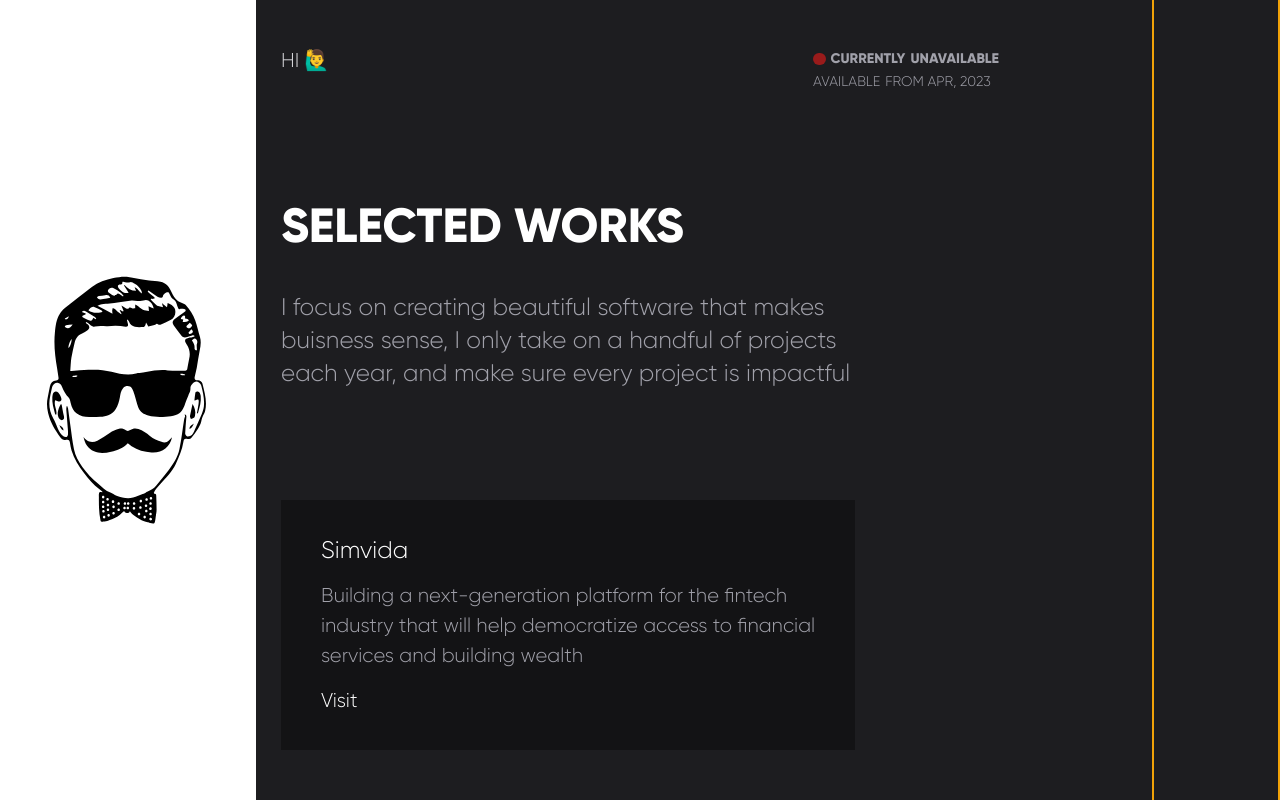
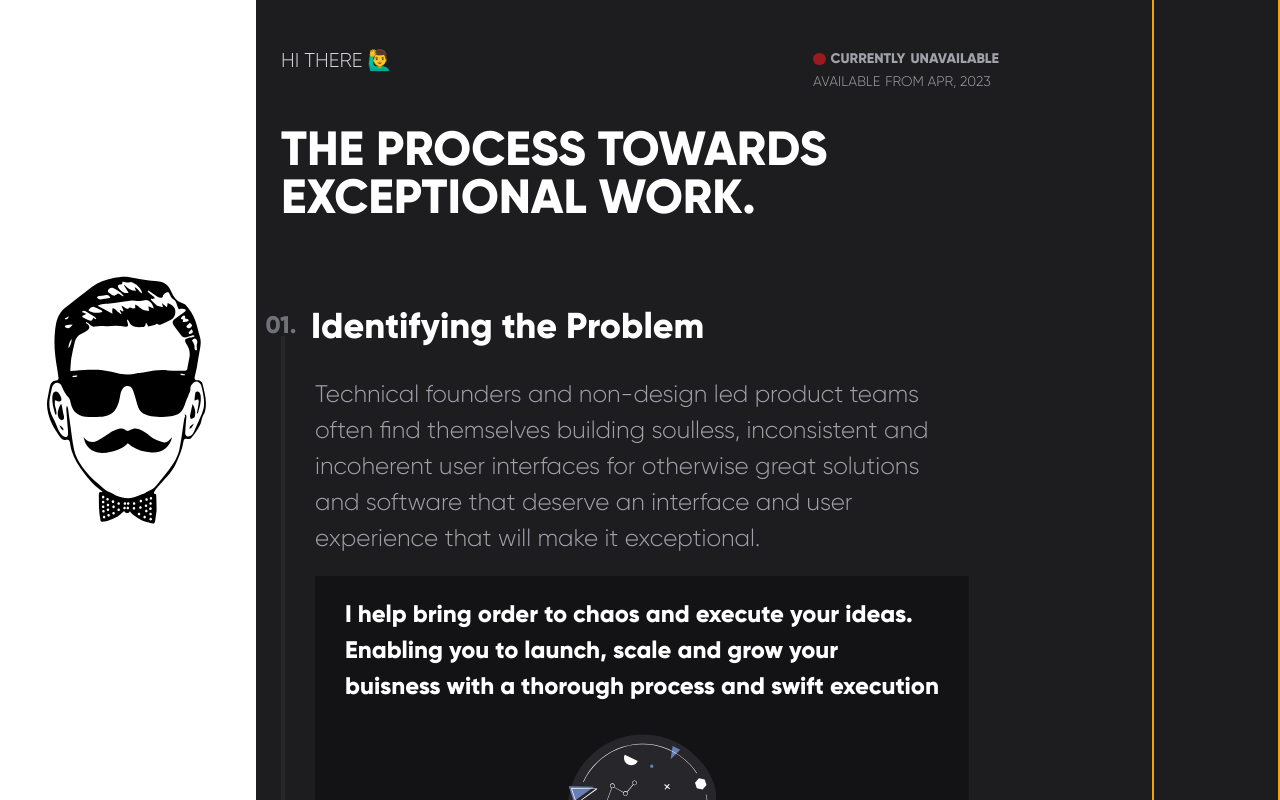
Before and after one commit to kehinde4885/MyPortfolio2, a React (Vite) app in the folder vite-project/: page /tech in a window 1280 px wide. Built offline with nearby package versions, Linux system fonts and the light colour scheme.

Commit message:
Process Page Completed

```diff
--- a/vite-project/src/App.jsx
+++ b/vite-project/src/App.jsx
@@ -2,6 +2,7 @@
 import Home from "./Home"
 import Tech from "./Tech"
 import Portfolio from "./Portfolio"
+import Process from "./Process"
 
 
 function App() {
@@ -9,7 +10,7 @@ function App() {
   return (
     <div className="App bg-black font-pry grid">
 
-      <Portfolio/>
+      <Process/>
 
     </div>
   )
--- a/vite-project/src/Footer.jsx
+++ b/vite-project/src/Footer.jsx
@@ -7,6 +7,4 @@ export default function Footer(){
             <div className='xl:border-x-2 xl:border-y-0 xl:h-full lg:basis-2/4 h-32 border-y-[1px] border-marigold'></div>
         </aside>
     )
-
-
 }
--- a/vite-project/src/Photobox2.jsx
+++ b/vite-project/src/Photobox2.jsx
@@ -11,4 +11,5 @@ export default function Photobox() {
         </div>
     </div>
     )
+
 }
--- /dev/null
+++ b/vite-project/src/Process.jsx
@@ -0,0 +1,120 @@
+
+import Photobox from "./Photobox2"
+import Footer from "./Footer"
+import Availaible from "./availaible"
+import process from "./assets/process.svg"
+
+
+
+function Info(){
+    return (
+
+    <main className='xl:col-span-6 lg:py-20 lg:flex lg:flex-col lg:justify-between lg:col-span-6 space-y-14 px-10 overflow-y-scroll scrollbar scrollbar-track-transparent scrollbar-thumb-black2'>
+        <Availaible/>
+
+        <div className='space-y-16'>
+            <h1 className="2xl:text-6xl lg:text-[4.8rem] md:text-6xl md:w-4/5  sm:text-[4.8rem] sm:leading-none uppercase text-3xl leading-snug font-sec text-white">The process towards exceptional work.</h1>
+        </div>
+
+        <ul className="pt-24">
+            <li className="text-white">
+                <h2 className="md:text-[3.6rem] text-2xl font-sec px-12 relative before:content-['01.'] before:text-xl before:md:text-[2.4rem] before:text-grey2 before:font-sec before:absolute before:translate-x-[-50%] before:left-0 ">Identifying the Problem</h2>
+                <div className="border-l-4 border-grey1 px-12 py-16 space-y-8">
+                    <p className="2xl:text-3xl sm:text-[2.4rem] text-white2 text-2xl leading-normal">
+                        Technical founders and non-design
+                        led product teams often find themselves
+                        building soulless, inconsistent and incoherent
+                        user interfaces for otherwise great solutions
+                        and software that deserve an interface and user
+                        experience that will make it exceptional.
+                    </p>
+                    <div className="lg:flex-col sm:flex sm:flex-row sm:items-center flex flex-col bg-black2 box-content px-12 py-8 space-y-12">
+                        <p className="sm:text-[2.4rem] text-2xl font-sec leading-normal">I help bring order to chaos and execute
+                            your ideas. Enabling you to launch, scale and grow
+                            your buisness with a thorough process and swift execution
+                        </p>
+                        <img className="sm:w-1/4 w-4/5" src={process} alt="" />
+                    </div>
+                    <p className="2xl:text-3xl sm:text-[2.4rem] text-white2 text-2xl leading-normal">There comes a point in the lifecycle of a project where the
+                        team realise the design and user experience isnt up to scratch and they
+                        need to find and hire either an agency or go through the
+                        process of building their own design and front-end development team,
+                        both of which can quickly become unnnecessarily expensive
+                        for small to medium companies.
+                    </p>
+                </div>
+            </li>
+            <li className="text-white">
+                <h2 className="md:text-[3.6rem] text-2xl font-sec px-12 relative before:content-['02.'] before:text-xl before:md:text-[2.4rem] before:text-grey2 before:font-sec before:absolute before:left-0 before:translate-x-[-50%]">Introduction</h2>
+                <div className="border-l-4 border-grey1 px-12 py-16 space-y-8">
+                    <p className="2xl:text-3xl sm:text-[2.4rem] text-white2 text-2xl leading-normal">
+                    In order to execute the perfect plan I need to understand the ins and outs of the business,
+                    the problems it's helping fix and the solution to those problems.
+                    This is why I have an emphasis on partnering with clients,
+                    I apply myself completely to the project and focus on a single project for the total duration of the sprints.
+                    You can think of me as your user interface design & development co-founder.
+                    </p>
+                </div>
+            </li>
+            <li className="text-white">
+                <h2 className="md:text-[3.6rem] text-2xl font-sec px-12 relative before:content-['03.'] before:text-xl before:md:text-[2.4rem] before:text-grey2 before:font-sec before:absolute before:left-0 before:translate-x-[-50%]">Planning & Roadmap</h2>
+                <div className="border-l-4 border-grey1 px-12 py-16 space-y-8">
+                    <p className="2xl:text-3xl sm:text-[2.4rem] text-white2 text-2xl leading-normal">
+                        This basically means getting all the ideas out in the open and getting it
+                        all on paper, so to say. Creating a high -level roadmap, userflows and low-fidelity
+                        wireframes help dive deep into the problems, solutions and obstacles.
+                    </p>
+                </div>
+            </li>
+            <li className="text-white">
+                <h2 className="md:text-[3.6rem] text-2xl font-sec px-12 relative before:content-['04.'] before:text-xl before:md:text-[2.4rem] before:text-grey2 before:font-sec before:absolute before:left-0 before:translate-x-[-50%]">Design, Prototype & Build</h2>
+                <div className="border-l-4 border-grey1 px-12 py-16 space-y-8">
+                    <p className="2xl:text-3xl sm:text-[2.4rem] text-white2 text-2xl leading-normal">
+                    The best solutions come from iteration.
+                    To achieve this, ideas need to be implemented and tested swiftly.
+                    This is why prototyping is really important.
+                    I design and prototype using production-ready code as early in the development process as possible with a tight feedback loop,
+                    this avoids duplicate work from the traditional process of creating static designs and then recreating them in code afterwards.
+                    There's an infamous saying of move fast and break stuff, I prefer move fast and ship quickly.
+                    </p>
+                </div>
+            </li>
+            <li className="text-white">
+                <h2 className="md:text-[3.6rem] text-2xl font-sec px-12 relative before:content-['05.'] before:text-xl before:md:text-[2.4rem] before:text-grey2 before:font-sec before:absolute before:left-0 before:translate-x-[-50%]">Handover, Deploy & Launch</h2>
+                <div className="border-l-4 border-grey1 px-12 py-16 space-y-8">
+                    <p className="2xl:text-3xl sm:text-[2.4rem] text-white2 text-2xl leading-normal">
+                    You own all your code, once the project is ready to launch
+                    I'll handover the code and any other assets and
+                    help you with the deployment process and write any documentation required.
+                    </p>
+                </div>
+            </li>
+            <li className="text-white">
+                <h2 className="md:text-[3.6rem] text-2xl font-sec px-12 relative before:content-['06.'] before:text-xl before:md:text-[2.4rem] before:text-grey2 before:font-sec before:absolute before:left-0 before:translate-x-[-50%]">Improve & Ongoing Support</h2>
+                <div className="border-l-4 border-grey1 px-12 py-16 space-y-8">
+                    <p className="2xl:text-3xl sm:text-[2.4rem] text-white2 text-2xl leading-normal">
+                    Let's face it, software needs to constantly be improved and evolve with the times,
+                    after project handover I work with you and your team to build on the existing work to add any new features and changes.
+                    Since everything is built to scale from the ground-up, these costs are drastically lower and are faster to implement and ship.
+                    </p>
+                </div>
+            </li>
+        </ul>
+
+    </main>
+
+    )
+}
+
+
+export default function Process(){
+    return (
+
+        <div className="lg:space-y-0 lg:h-screen lg:grid lg:grid-cols-10 Home space-y-16">
+            <Photobox />
+            <Info/>
+            <Footer/>
+        </div>
+
+    )
+}
--- a/vite-project/src/availaible.jsx
+++ b/vite-project/src/availaible.jsx
@@ -5,7 +5,7 @@ export default function Availaible(){
         <div className='flex justify-between'>
             <p className='flex text-white1 uppercase text-2xl space-x-2'>
                 <span>Hi</span>
-                <span className="sm:hidden">There</span>
+                <span className="sm:flex hidden">There</span>
                 <span>🙋‍♂️</span>
             </p>
             <div className='md:text-xl flex flex-col text-white2 text-xlg uppercase space-y-2'>
@@ -20,5 +20,6 @@ export default function Availaible(){
                 </p>
             </div>
         </div>
+
     )
 }
--- a/vite-project/src/styles.css
+++ b/vite-project/src/styles.css
@@ -544,18 +544,20 @@ html{
   --tw-backdrop-sepia:  ;
 }
 
-@media (min-width:768px) {
-  .projects li:nth-child(2n+2){
-    transform: translateY(10%);
-  }
-}
-
 .visible {
   visibility: visible;
 }
 
 .collapse {
   visibility: collapse;
+}
+
+.static {
+  position: static;
+}
+
+.absolute {
+  position: absolute;
 }
 
 .relative {
@@ -570,19 +572,8 @@ html{
   grid-column: span 2 / span 2;
 }
 
-.mx-10 {
-  margin-left: 2.5rem;
-  margin-right: 2.5rem;
-}
-
-.my-10 {
-  margin-top: 2.5rem;
-  margin-bottom: 2.5rem;
-}
-
-.my-20 {
-  margin-top: 5rem;
-  margin-bottom: 5rem;
+.box-content {
+  box-sizing: content-box;
 }
 
 .block {
@@ -609,10 +600,6 @@ html{
   display: none;
 }
 
-.aspect-square {
-  aspect-ratio: 1 / 1;
-}
-
 .h-screen {
   height: 100vh;
 }
@@ -629,21 +616,28 @@ html{
   height: 100%;
 }
 
+.w-4\/5 {
+  width: 80%;
+}
+
 .w-4 {
   width: 1rem;
+}
+
+.w-1 {
+  width: 0.25rem;
 }
 
 .w-5 {
   width: 1.25rem;
 }
 
-.w-20 {
-  width: 5rem;
+.flex-grow {
+  flex-grow: 1;
 }
 
-.min-w-fit {
-  min-width: -moz-fit-content;
-  min-width: fit-content;
+.grow {
+  flex-grow: 1;
 }
 
 .basis-1\/4 {
@@ -656,14 +650,6 @@ html{
 
 .basis-full {
   flex-basis: 100%;
-}
-
-.basis-1\/3 {
-  flex-basis: 33.333333%;
-}
-
-.basis-auto {
-  flex-basis: auto;
 }
 
 .basis-2 {
@@ -682,20 +668,8 @@ html{
   resize: both;
 }
 
-.grid-cols-2 {
-  grid-template-columns: repeat(2, minmax(0, 1fr));
-}
-
 .grid-cols-10 {
   grid-template-columns: repeat(10, minmax(0, 1fr));
-}
-
-.grid-cols-3 {
-  grid-template-columns: repeat(3, minmax(0, 1fr));
-}
-
-.grid-cols-1 {
-  grid-template-columns: repeat(1, minmax(0, 1fr));
 }
 
 .flex-row {
@@ -704,10 +678,6 @@ html{
 
 .flex-col {
   flex-direction: column;
-}
-
-.flex-wrap {
-  flex-wrap: wrap;
 }
 
 .items-center {
@@ -720,14 +690,6 @@ html{
 
 .justify-between {
   justify-content: space-between;
-}
-
-.gap-8 {
-  gap: 2rem;
-}
-
-.gap-y-6 {
-  row-gap: 1.5rem;
 }
 
 .space-y-14 > :not([hidden]) ~ :not([hidden]) {
@@ -748,6 +710,12 @@ html{
   margin-bottom: calc(2rem * var(--tw-space-y-reverse));
 }
 
+.space-y-12 > :not([hidden]) ~ :not([hidden]) {
+  --tw-space-y-reverse: 0;
+  margin-top: calc(3rem * calc(1 - var(--tw-space-y-reverse)));
+  margin-bottom: calc(3rem * var(--tw-space-y-reverse));
+}
+
 .space-y-0 > :not([hidden]) ~ :not([hidden]) {
   --tw-space-y-reverse: 0;
   margin-top: calc(0px * calc(1 - var(--tw-space-y-reverse)));
@@ -764,24 +732,6 @@ html{
   --tw-space-y-reverse: 0;
   margin-top: calc(0.5rem * calc(1 - var(--tw-space-y-reverse)));
   margin-bottom: calc(0.5rem * var(--tw-space-y-reverse));
-}
-
-.space-y-4 > :not([hidden]) ~ :not([hidden]) {
-  --tw-space-y-reverse: 0;
-  margin-top: calc(1rem * calc(1 - var(--tw-space-y-reverse)));
-  margin-bottom: calc(1rem * var(--tw-space-y-reverse));
-}
-
-.space-y-10 > :not([hidden]) ~ :not([hidden]) {
-  --tw-space-y-reverse: 0;
-  margin-top: calc(2.5rem * calc(1 - var(--tw-space-y-reverse)));
-  margin-bottom: calc(2.5rem * var(--tw-space-y-reverse));
-}
-
-.space-x-8 > :not([hidden]) ~ :not([hidden]) {
-  --tw-space-x-reverse: 0;
-  margin-right: calc(2rem * var(--tw-space-x-reverse));
-  margin-left: calc(2rem * calc(1 - var(--tw-space-x-reverse)));
 }
 
 .overflow-x-hidden {
@@ -819,6 +769,15 @@ html{
   border-bottom-width: 0px;
 }
 
+.border-l-4 {
+  border-left-width: 4px;
+}
+
+.border-grey1 {
+  --tw-border-opacity: 1;
+  border-color: rgb(39 39 42 / var(--tw-border-opacity));
+}
+
 .border-marigold {
   --tw-border-opacity: 1;
   border-color: rgb(241 162 8 / var(--tw-border-opacity));
@@ -844,17 +803,24 @@ html{
   background-color: rgb(153 27 27 / var(--tw-bg-opacity));
 }
 
-.p-8 {
-  padding: 2rem;
-}
-
-.p-16 {
-  padding: 4rem;
-}
-
 .px-10 {
   padding-left: 2.5rem;
   padding-right: 2.5rem;
+}
+
+.px-12 {
+  padding-left: 3rem;
+  padding-right: 3rem;
+}
+
+.py-16 {
+  padding-top: 4rem;
+  padding-bottom: 4rem;
+}
+
+.py-8 {
+  padding-top: 2rem;
+  padding-bottom: 2rem;
 }
 
 .py-20 {
@@ -867,9 +833,8 @@ html{
   padding-bottom: 2.5rem;
 }
 
-.py-16 {
-  padding-top: 4rem;
-  padding-bottom: 4rem;
+.pt-24 {
+  padding-top: 6rem;
 }
 
 .font-pry {
@@ -882,7 +847,7 @@ html{
 
 .text-3xl {
   font-size: 3rem;
-  line-height: 2.25rem;
+  line-height: 1;
 }
 
 .text-2xl {
@@ -903,10 +868,6 @@ html{
 .text-xl {
   font-size: 1.4rem;
   line-height: 1.75rem;
-}
-
-.text-\[16px\] {
-  font-size: 16px;
 }
 
 .uppercase {
@@ -1090,6 +1051,69 @@ html{
   --scrollbar-thumb: #131315 !important;
 }
 
+.before\:absolute::before {
+  content: var(--tw-content);
+  position: absolute;
+}
+
+.before\:left-0::before {
+  content: var(--tw-content);
+  left: 0px;
+}
+
+.before\:translate-x-\[-50\%\]::before {
+  content: var(--tw-content);
+  --tw-translate-x: -50%;
+  transform: translate(var(--tw-translate-x), var(--tw-translate-y)) rotate(var(--tw-rotate)) skewX(var(--tw-skew-x)) skewY(var(--tw-skew-y)) scaleX(var(--tw-scale-x)) scaleY(var(--tw-scale-y));
+}
+
+.before\:font-sec::before {
+  content: var(--tw-content);
+  font-family: gilroyextraBold;
+}
+
+.before\:text-xl::before {
+  content: var(--tw-content);
+  font-size: 1.4rem;
+  line-height: 1.75rem;
+}
+
+.before\:text-grey2::before {
+  content: var(--tw-content);
+  --tw-text-opacity: 1;
+  color: rgb(113 113 122 / var(--tw-text-opacity));
+}
+
+.before\:content-\[\'01\.\'\]::before {
+  --tw-content: '01.';
+  content: var(--tw-content);
+}
+
+.before\:content-\[\'02\.\'\]::before {
+  --tw-content: '02.';
+  content: var(--tw-content);
+}
+
+.before\:content-\[\'03\.\'\]::before {
+  --tw-content: '03.';
+  content: var(--tw-content);
+}
+
+.before\:content-\[\'04\.\'\]::before {
+  --tw-content: '04.';
+  content: var(--tw-content);
+}
+
+.before\:content-\[\'05\.\'\]::before {
+  --tw-content: '05.';
+  content: var(--tw-content);
+}
+
+.before\:content-\[\'06\.\'\]::before {
+  --tw-content: '06.';
+  content: var(--tw-content);
+}
+
 @media (min-width: 640px) {
   .sm\:block {
     display: block;
@@ -1099,26 +1123,16 @@ html{
     display: flex;
   }
 
-  .sm\:hidden {
-    display: none;
+  .sm\:w-1\/4 {
+    width: 25%;
   }
 
-  .sm\:grid-cols-2 {
-    grid-template-columns: repeat(2, minmax(0, 1fr));
+  .sm\:flex-row {
+    flex-direction: row;
   }
 
-  .sm\:flex-wrap {
-    flex-wrap: wrap;
-  }
-
-  .sm\:gap-y-6 {
-    row-gap: 1.5rem;
-  }
-
-  .sm\:space-y-0 > :not([hidden]) ~ :not([hidden]) {
-    --tw-space-y-reverse: 0;
-    margin-top: calc(0px * calc(1 - var(--tw-space-y-reverse)));
-    margin-bottom: calc(0px * var(--tw-space-y-reverse));
+  .sm\:items-center {
+    align-items: center;
   }
 
   .sm\:text-\[4\.8rem\] {
@@ -1135,39 +1149,8 @@ html{
 }
 
 @media (min-width: 768px) {
-  .md\:flex {
-    display: flex;
-  }
-
   .md\:w-4\/5 {
     width: 80%;
-  }
-
-  .md\:min-w-fit {
-    min-width: -moz-fit-content;
-    min-width: fit-content;
-  }
-
-  .md\:basis-auto {
-    flex-basis: auto;
-  }
-
-  .md\:grid-cols-3 {
-    grid-template-columns: repeat(3, minmax(0, 1fr));
-  }
-
-  .md\:items-center {
-    align-items: center;
-  }
-
-  .md\:justify-between {
-    justify-content: space-between;
-  }
-
-  .md\:space-y-0 > :not([hidden]) ~ :not([hidden]) {
-    --tw-space-y-reverse: 0;
-    margin-top: calc(0px * calc(1 - var(--tw-space-y-reverse)));
-    margin-bottom: calc(0px * var(--tw-space-y-reverse));
   }
 
   .md\:text-6xl {
@@ -1175,17 +1158,18 @@ html{
     line-height: 1;
   }
 
+  .md\:text-\[3\.6rem\] {
+    font-size: 3.6rem;
+  }
+
   .md\:text-xl {
     font-size: 1.4rem;
     line-height: 1.75rem;
   }
 
-  .md\:text-\[2\.4rem\] {
+  .before\:md\:text-\[2\.4rem\]::before {
+    content: var(--tw-content);
     font-size: 2.4rem;
-  }
-
-  .md\:text-\[\] {
-    color: ;
   }
 }
 
@@ -1196,11 +1180,6 @@ html{
 
   .lg\:col-span-2 {
     grid-column: span 2 / span 2;
-  }
-
-  .lg\:my-20 {
-    margin-top: 5rem;
-    margin-bottom: 5rem;
   }
 
   .lg\:flex {
@@ -1268,20 +1247,6 @@ html{
     height: 100%;
   }
 
-  .xl\:w-4\/5 {
-    width: 80%;
-  }
-
-  .xl\:grid-cols-1 {
-    grid-template-columns: repeat(1, minmax(0, 1fr));
-  }
-
-  @media (min-width: 1280px) {
-    .xl\:xl\:grid-cols-1 {
-      grid-template-columns: repeat(1, minmax(0, 1fr));
-    }
-  }
-
   .xl\:flex-row {
     flex-direction: row;
   }
@@ -1295,17 +1260,9 @@ html{
     border-top-width: 0px;
     border-bottom-width: 0px;
   }
-
-  .xl\:p-16 {
-    padding: 4rem;
-  }
 }
 
 @media (min-width: 1536px) {
-  .\32xl\:grid-cols-1 {
-    grid-template-columns: repeat(1, minmax(0, 1fr));
-  }
-
   .\32xl\:text-6xl {
     font-size: 6rem;
     line-height: 1;
@@ -1313,10 +1270,6 @@ html{
 
   .\32xl\:text-3xl {
     font-size: 3rem;
-    line-height: 2.25rem;
-  }
-
-  .\32xl\:leading-snug {
-    line-height: 1.375;
+    line-height: 1;
   }
 }
--- a/vite-project/tailwind.config.cjs
+++ b/vite-project/tailwind.config.cjs
@@ -10,7 +10,7 @@ module.exports = {
       xlg: ['1.2rem', { lineHeight: '1' }],
       xl: ['1.4rem', { lineHeight: '1.75rem' }],
       '2xl': ['2rem', { lineHeight: '2rem' }],
-      '3xl': ['3rem', { lineHeight: '2.25rem' }],
+      '3xl': ['3rem', { lineHeight: '1' }],
       '4xl': ['4rem', { lineHeight: '1' }],
       '5xl': ['5rem', { lineHeight: '1' }],
       '6xl': ['6rem', { lineHeight: '1' }],
@@ -29,6 +29,7 @@ module.exports = {
         'white1': '#d4d4d8',
         'white2': '#a1a1aa',
         'grey1' : 'rgb(39,39,42)',
+        'grey2' : '#71717A',
         'black2' : '#131315',
         'black3' : '#000000',
         'cultured' : '#EFF1ED',
```
Also changed, not shown: vite-project/src/Photobox.jsx (line endings or trailing spaces), vite-project/src/assets/process.svg (added).
